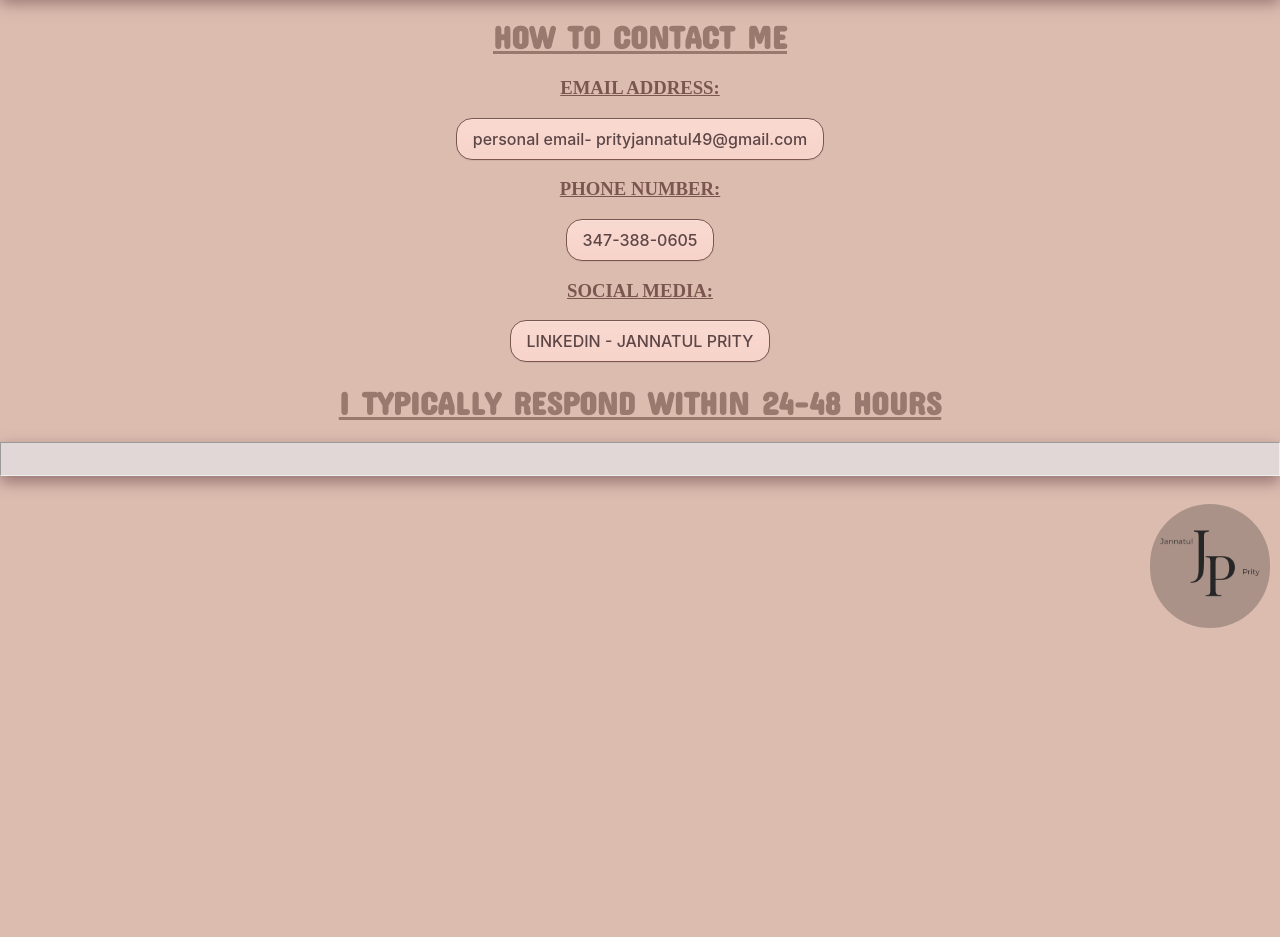
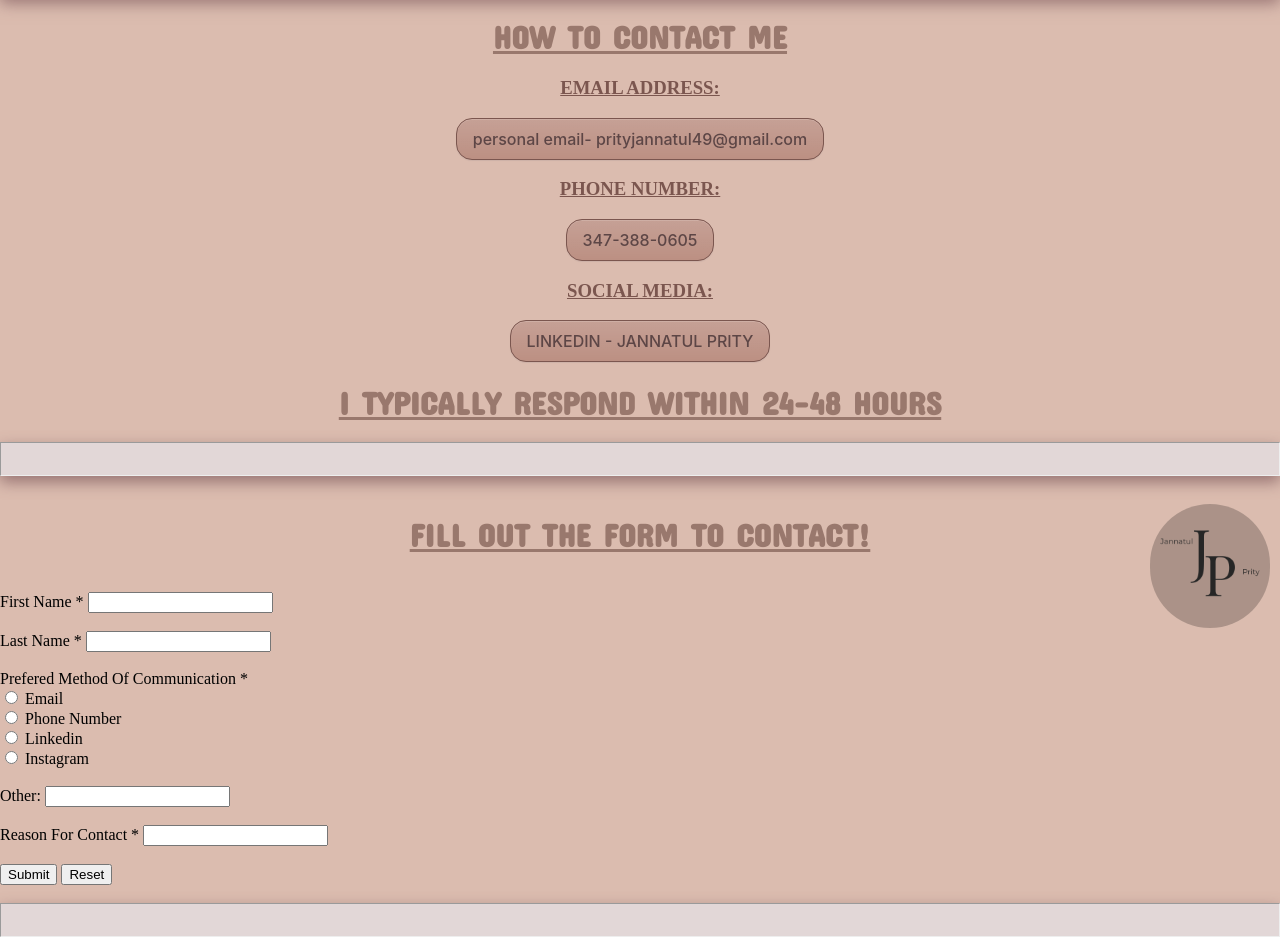
Before and after one commit to JannatulP49/JannatulP49.github.io, a plain HTML site: page contact_me.html in a window 1280 px wide. Shown: the part 172-1109 px from the top of the page. Before the commit the page ends 800 px from the top, so only its background shows below. Drawn offline with Linux system fonts and the light colour scheme; a web font is replaced by a local one.

Commit message:
form.html

```diff
--- a/contact_me.html
+++ b/contact_me.html
@@ -1,29 +1,41 @@
 <!DOCTYPE html>
 <html lang="en">
+
 <head>
   <meta charset="UTF-8">
   <meta name="viewport" content="width=device-width, initial-scale=1.0">
   <title>Contact Me</title>
   <style>
-        body{background-color:#dbbcaf;}
+    body {
+      background-color: #dbbcaf;
+    }
   </style>
   <link rel="stylesheet" href="styles.css">
 
 </head>
+
 <body>
   <div class="position">
     <img src="logo prity.png" width="110">
   </div>
   <style>
-        h1 {color: rgb(153, 120, 109);}
-        p{color: #694e4e;
-        font-size: larger;}
-        h3{
+    h1 {
+      color: rgb(153, 120, 109);
+    }
+
+    p {
+      color: #694e4e;
+      font-size: larger;
+    }
+
+    h3 {
       color: #7b564f;
     }
   </style>
   <div>
-        <div><h1 class="text-center">CONTACT ME</h1></div>
+    <div>
+      <h1 class="text-center">CONTACT ME</h1>
+    </div>
   </div>
 
 
@@ -48,16 +60,16 @@
   <style>
     .button-20 {
       appearance: button;
-  background-color: #f7d3c9;
+      background-color: #bc9083;
       background-image: linear-gradient(180deg, rgba(255, 255, 255, .15), rgba(255, 255, 255, 0));
       border: 1px solid #7b564f;
       border-radius: 1rem;
-  box-shadow: rgba(255, 255, 255, 0.15) 0 1px 0 inset,rgba(46, 54, 80, 0.075) 0 1px 1px;
+      box-shadow: rgba(255, 255, 255, 0.15) 0 1px 0 inset, rgba(46, 54, 80, 0.075) 0 1px 1px;
       box-sizing: border-box;
       color: #5d4646;
       cursor: pointer;
       display: inline-block;
-  font-family: Inter,sans-serif;
+      font-family: Inter, sans-serif;
       font-size: 1rem;
       font-weight: 500;
       line-height: 1.5;
@@ -65,7 +77,7 @@
       padding: .5rem 1rem;
       text-align: center;
       text-transform: none;
-  transition: color .15s ease-in-out,background-color .15s ease-in-out,border-color .15s ease-in-out,box-shadow .15s ease-in-out;
+      transition: color .15s ease-in-out, background-color .15s ease-in-out, border-color .15s ease-in-out, box-shadow .15s ease-in-out;
       user-select: none;
       -webkit-user-select: none;
       touch-action: manipulation;
@@ -79,19 +91,19 @@
 
     .button-20:hover {
       background-color: #b7715e76;
-  border-color: #e8b6ac;
+      border-color: #f4c1b6;
     }
 
     .button-20:focus {
-  background-color: #413FC5;
-  border-color: #3E3BBA;
+      background-color: #ca9c83;
+      border-color: #cd927a;
       box-shadow: rgba(255, 255, 255, 0.15) 0 1px 0 inset, rgba(46, 54, 80, 0.075) 0 1px 1px, rgba(104, 101, 235, 0.5) 0 0 0 .2rem;
     }
 
     .button-20:active {
-  background-color: #3E3BBA;
+      background-color: #c39575;
       background-image: none;
-  border-color: #3A38AE;
+      border-color: #c59577;
       box-shadow: rgba(46, 54, 80, 0.125) 0 3px 5px inset;
     }
 
@@ -118,5 +130,52 @@
   <div>
     <hr class="thicky">
   </div>
+  <br>
+  <h1><u>FILL OUT THE FORM TO CONTACT!</u></h1>
+  <br>
+  <form class="form"
+  action="https://form-to-email.steam-center.workers.dev/"
+  method="post"
+  >
+  <input name="send-to" value="jprity@brooklynsteamcenter.org" hidden>
+    <label>First Name </label> <label class="star">*</label>
+    <input type="text" name="firstname" required />
+    <br>
+    <br>
+    <label>Last Name </label> <label class="star">*</label>
+    <input type="text" name="lastname" required/>
+    <br>
+    <br>
+    <label>Prefered Method Of Communication </label> <label class="star">*</label>
+    <br>
+    <input type="radio" name="contact_method" required value="email" /> <label>Email</label>
+    <br>
+    <input type="radio" name="contact_method" required value="phone" /> <label>Phone Number</label>
+    <br>
+    <input type="radio" name="contact_method" required value="linkedin" /> <label>Linkedin</label>
+    <br>
+    <input type="radio" name="contact_method" required value="Instagram" /> <label>Instagram</label>
+    <br>
+    <br>
+    <label>Other:</label>
+    <input type="text" name="other" />
+    <br>
+    <br>
+    <label>Reason For Contact </label> <label class="star">*</label>
+
+    <input type="text" name="reason_for_contact" required />
+    <br>
+    <br>
+    <input type="submit" />
+    <input type="reset" />
+    <br>
+    <br>
+  </form>
+  <div>
+    <hr class="thicky">
+  </div>
+
+
 </body>
+
 </html>
```
Lines whose indentation alone changed are shown as unchanged.
